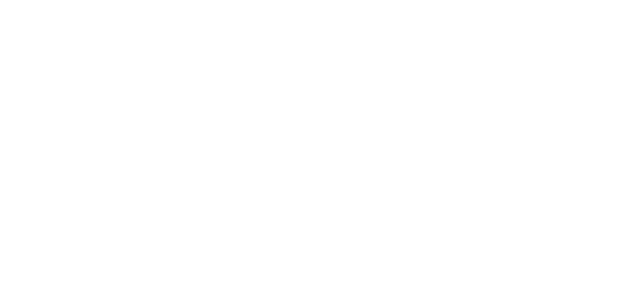
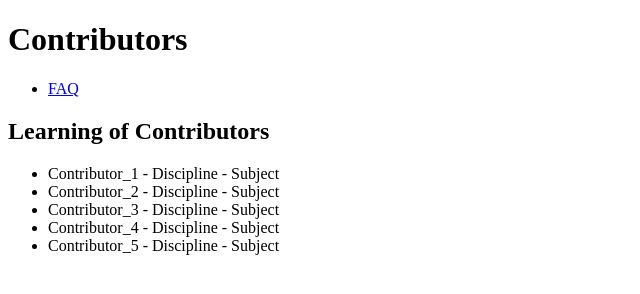
Before and after one commit to Cross-Continental-Development/CMPG323_Project, a website: page Contributors.html in a window 1280 px wide. Shown: the whole page, without its empty margins (0-640 px from the left). Drawn offline with Linux system fonts and the light colour scheme.

Commit message:
Merge remote-tracking branch 'origin/main'

```diff
--- a/Contributors.html
+++ b/Contributors.html
@@ -1,11 +1,31 @@
 <!DOCTYPE html>
 <html lang="en">
 <head>
-    <meta charset="UTF-8">
     <meta name="viewport" content="width=device-width, initial-scale=1.0">
     <title>Contributors</title>
 </head>
 <body>
+<header>
+    <h1>Contributors</h1>
+    <nav>
+        <ul>
+            <li><a href="FAQ.html">FAQ</a></li>
+        </ul>
+    </nav>
+</header>
 
+<main>
+    <section>
+        <h2>Learning of Contributors</h2>
+        <ul>
+            <li>Contributor_1 - Discipline - Subject</li>
+            <li>Contributor_2 - Discipline - Subject</li>
+            <li>Contributor_3 - Discipline - Subject</li>
+            <li>Contributor_4 - Discipline - Subject</li>
+            <li>Contributor_5 - Discipline - Subject</li>
+
+        </ul>
+    </section>
+</main>
 </body>
 </html>
```
